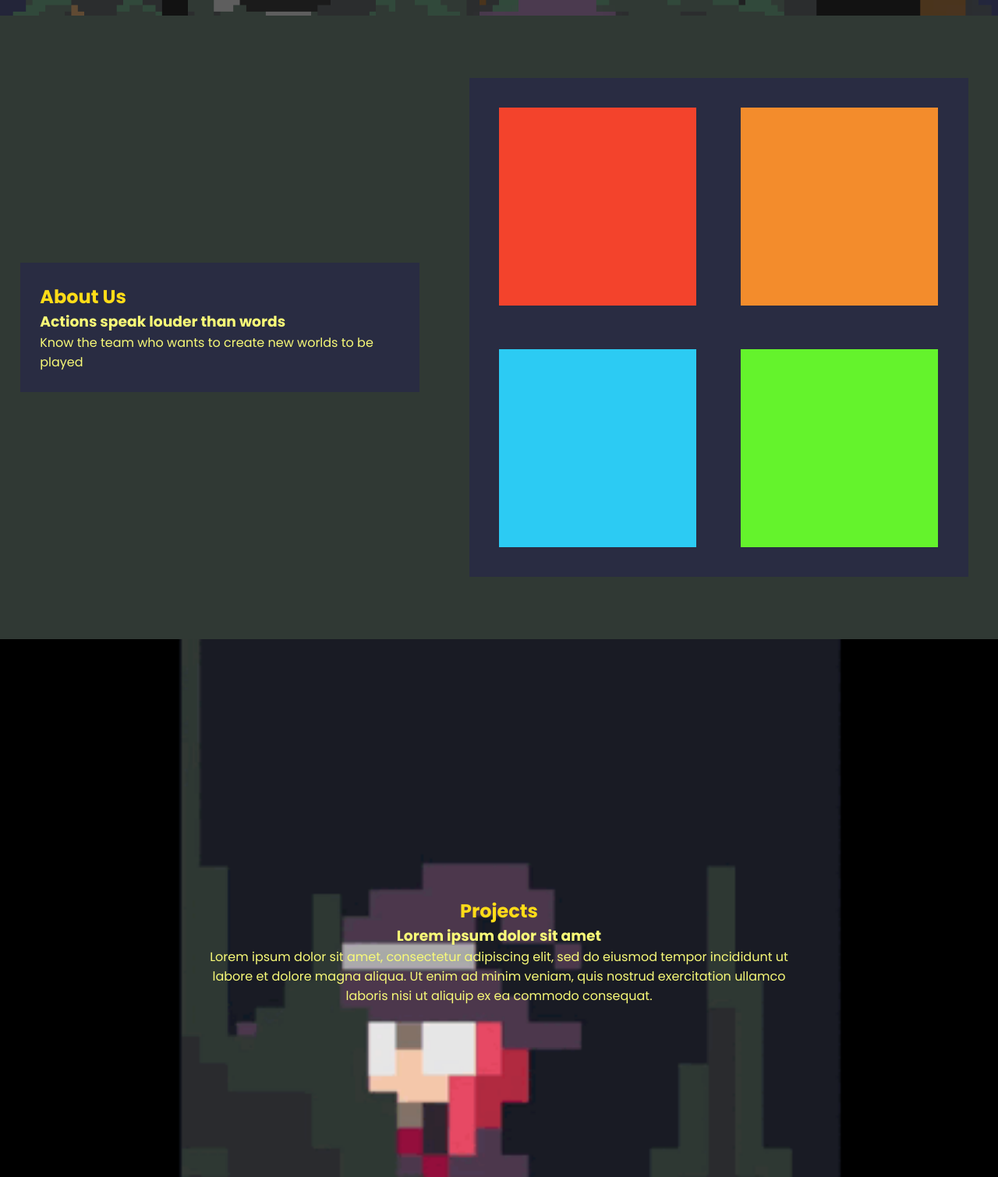
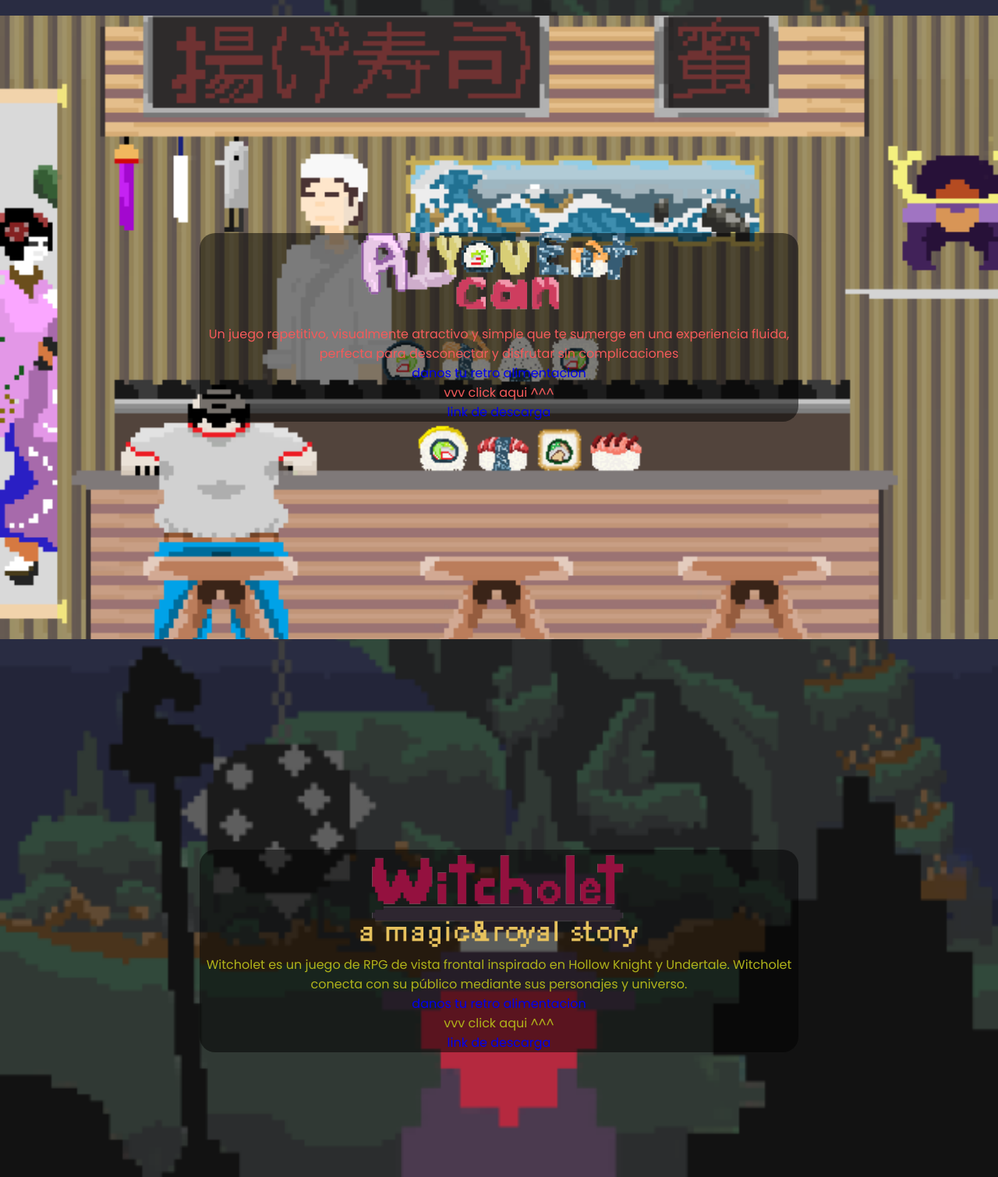
Before and after one commit to TelloEngineer/Round-Robin-Page.github.io, a plain HTML site: page index.html in a window 1280 px wide. Shown: the part 780-2290 px from the top of the page at 78% size. Drawn offline with nearby package versions, Linux system fonts and the light colour scheme; a script that the page names is missing.

Commit message:
page last

```diff
--- a/index.html
+++ b/index.html
@@ -14,7 +14,7 @@
 
 <body>
     <header class="header">
-        <a href="#Overview" class="logo"><img src="images/logo.png" alt="Round Robin Studios Logo"></a>
+        <a href="#Overview" class="logo"><img src="images/logos/logo.png" alt="Round Robin Studios Logo"></a>
 
         <input type="checkbox" id="check">
         <label for="check" class="icons">
@@ -27,9 +27,7 @@
         </label>
 
         <nav class="navbar">
-            <a href="#About">About Us</a>
             <a href="#Projects">Projects</a>
-            <a href="#Contact">Contact</a>
         </nav>
     </header>
     <div class="site-wrapper">
@@ -48,60 +46,38 @@
                     </div>
                 </div>
             </section>
-            <section class="about" id="About">
+            <section class="projects" id="Projects">
                 <div class="content-wrapper">
                     <div id="title">
-                        <h1>About Us</h1>
+                        <img src="images/logos/all-you-can-eat.png" alt="All You can Eat Logo" width="50%" height="50%">
                     </div>
                     <div id="content">
-                        <h3>Actions speak louder than words</h3>
-                        <p>Know the team who wants to create new worlds
-                            to be played
-                        </p>
-                    </div>
-                </div>
-                <div class="team">
-                    <div id="Artist">
-
-                    </div>
-                    <div id="Programmer">
-
-                    </div>
-                    <div id="Musician">
-
-                    </div>
-                    <div id="Web-Programmer">
-
+                        <p>Un juego repetitivo, visualmente atractivo y simple que te sumerge
+                            en una experiencia fluida, perfecta para desconectar y disfrutar
+                            sin complicaciones</p>
+                        <p><a
+                                href="https://docs.google.com/forms/d/e/1FAIpQLSdScuBsAlIKYMncpW0JGG6iAUEwyooodxkfoTF_vh0U0dZrUQ/viewform?pli=1">danos
+                                tu retro alimentacion</a></p>
+                        <p>vvv click aqui ^^^</p><p><a href="https://drive.google.com/file/d/1Zn5YoRfgyqKICi_Yejc5vyAV5nVwvDw_/view">link de
+                                descarga</a></p>
                     </div>
                 </div>
             </section>
-            <section class="projects" id="Projects">
+            <section class="project-witch" id="Project-Witch">
                 <div class="content-wrapper">
                     <div id="title">
-                        <h1>Projects</h1>
+                        <img src="images/logos/witcholet.png" alt="witcholet Logo" width="50%" height="90%">
                     </div>
                     <div id="content">
-                        <h3>Lorem ipsum dolor sit amet</h3>
-                        <p>Lorem ipsum dolor sit amet, consectetur adipiscing elit, sed do eiusmod tempor incididunt ut
-                            labore et dolore magna aliqua. Ut enim ad minim veniam, quis nostrud exercitation ullamco
-                            laboris nisi ut aliquip ex ea commodo consequat.</p>
+                        <p>Witcholet es un juego de RPG
+                            de vista frontal inspirado en Hollow Knight y Undertale.
+                            Witcholet conecta con su público mediante sus personajes y universo.</p>
+                        <p><a href="https://forms.gle/Uh9itzMgdYav2H238">danos tu retro alimentacion</a></p>
+                        <p>vvv click aqui ^^^</p><p><a href="https://drive.google.com/file/d/1SVVsVlEKsX7Ib4esFa5_5_wJrcXgjXoS/view?usp=sharing">link
+                                de descarga</a></p>
                     </div>
                 </div>
             </section>
-            <section class="contact" id="Contact">
-                <div class="content-wrapper">
-                    <div id="title">
-                        <h1>Contact</h1>
-                    </div>
-                    <div id="content">
-                        <h3>Lorem ipsum dolor sit amet</h3>
-                        <p>Lorem ipsum dolor sit amet, consectetur adipiscing elit, sed do eiusmod tempor incididunt ut
-                            labore et dolore magna aliqua. Ut enim ad minim veniam, quis nostrud exercitation ullamco
-                            laboris nisi ut aliquip ex ea commodo consequat.</p>
-                    </div>
-                </div>
-            </section>
-
         </main>
         <footer class="info">
             <p>es un footers</p>
--- a/main.css
+++ b/main.css
@@ -102,7 +102,7 @@
     }
 
     #check:checked~.navbar {
-        height: 10.7rem;
+        height: 3.7rem;
     }
 
     .navbar a {
@@ -152,7 +152,7 @@
 
 section.overview {
     /* content-section */
-    background: url(images/background.png) no-repeat;
+    background: url(images/overview.png) no-repeat;
     display: flex;
 
     background-color: #423f0d;
@@ -199,12 +199,14 @@
 }
 
 
-/* --- About Section --- */
-section.about {
+
+/* --- Projects Section --- */
+section.projects {
     /* content-section */
     display: flex;
 
-    background-color: #303934;
+
+    background:  url("images/sushi.png");
     /* Used if the image is unavailable */
     height: 100vh;
     /* You must set a specified height */
@@ -217,97 +219,37 @@
 }
 
 
-section.about div.image {
-    float: right;
-    display: block;
-    width: 40%;
+
+section.projects .content-wrapper {
+    height: max-content;
+    float: center;
+    width: 60%;
     margin: auto;
+    background: rgba(0, 0, 0, 0.5);
+    border-radius: 20px 20px;
 }
 
-section.about div.image img {
-    width: 100%;
-    height: auto;
-    align-self: center;
+section.projects .content-wrapper #title {
+    color: #770909;
+    text-align: center;
 }
 
-section.about .content-wrapper {
-    height: max-content;
-    float: left;
-    width: 40%;
-    padding: 2%;
-    margin-left: 2%;
-    margin-top: auto;
-    margin-bottom: auto;
-    background: #292c42;
+section.projects .content-wrapper #content {
+    color: #f55a5a;
+    text-align: center;
 }
 
-section.about .content-wrapper #title {
-    color: #ffdc18;
-    text-align: left;
+section.projects .content-wrapper a:visited {
+    color: #81d83a;
 }
 
-section.about .content-wrapper #content {
-    color: #f8fa78;
-    text-align: left;
-}
-
-
-section.about .team{
-    height: 80%;
-    float: right;
-    width: 50%;
-    padding: 3%;
-    margin-left: 5%;
-    margin-top: auto;
-    margin-bottom: auto;
-    background: #292c42;
-}
-
-section.about .team #Artist{
-    height: 45%;
-    width: 45%;
-    padding: 3%;
-    margin-top: auto;
-    margin-bottom: 10%;
-    float: left;
-    background: rgb(243, 67, 44);
-}
-
-section.about .team #Programmer{
-    height: 45%;
-    width: 45%;
-    padding: 3%;
-    margin-top: auto;
-    margin-bottom: 10%;
-    float: right;
-    background: rgb(243, 140, 44);
-}
-section.about .team #Musician{
-    height: 45%;
-    width: 45%;
-    padding: 3%;
-    margin-top: auto;
-    margin-bottom: auto;
-    float: left;
-    background: rgb(44, 203, 243);
-}
-section.about .team #Web-Programmer{
-    height: 45%;
-    width: 45%;
-    padding: 3%;
-    margin-top: auto;
-    margin-bottom: auto;
-    float: right;
-    background: rgb(100, 243, 44);
-}
-
-/* --- Projects Section --- */
-section.projects {
+/* -- project-witch */
+section.project-witch {
     /* content-section */
     display: flex;
 
 
-    background: url("images/brujita_1.gif");
+    background: url("images/projects.png");
     /* Used if the image is unavailable */
     height: 100vh;
     /* You must set a specified height */
@@ -320,82 +262,22 @@
 }
 
 
-section.projects div.image {
-    float: right;
-    display: block;
-    width: 40%;
+section.project-witch .content-wrapper {
+    height: max-content;
+    float: center;
+    width: 60%;
+    background: rgba(0, 0, 0, 0.5);
+    border-radius: 20px 20px;
     margin: auto;
 }
 
-section.projects div.image img {
-    width: 100%;
-    height: auto;
-    align-self: center;
-}
-
-section.projects .content-wrapper {
-    height: max-content;
-    float: center;
-    width: 60%;
-    margin: auto;
-}
-
-section.projects .content-wrapper #title {
+section.project-witch .content-wrapper #title {
     color: #ffdc18;
     text-align: center;
 }
 
-section.projects .content-wrapper #content {
-    color: #f8fa78;
-    text-align: center;
-}
-
-/* --- Contact Section --- */
-section.contact {
-    /* content-section */
-    display: flex;
-
-    background: #2b2d2e;
-
-    /* Used if the image is unavailable */
-    height: 100vh;
-    /* You must set a specified height */
-    background-position: center;
-    /* Center the image */
-    background-repeat: no-repeat;
-    /* Do not repeat the image */
-    background-size: cover;
-    /* Resize the background image to cover the entire container */
-}
-
-
-section.contact div.image {
-    float: right;
-    display: block;
-    width: 40%;
-    margin: auto;
-}
-
-section.contact div.image img {
-    width: 100%;
-    height: auto;
-    align-self: center;
-}
-
-section.contact .content-wrapper {
-    height: max-content;
-    float: center;
-    width: 60%;
-    margin: auto;
-}
-
-section.contact .content-wrapper #title {
-    color: #E67E22;
-    text-align: center;
-}
-
-section.contact .content-wrapper #content {
-    color: #E59866;
+section.project-witch .content-wrapper #content {
+    color: #b0b31a;
     text-align: center;
 }
 
@@ -406,3 +288,15 @@
     height: 2.5rem;
     background: #423f0d;
 }
+
+/* --- Global --- */
+a{
+    outline: none;
+    text-decoration: none;
+    padding: 2px 1px 0;
+}
+
+
+a:visited {
+color: #437a16;
+}
```
Also changed, not shown: images/a.jpg (deleted), images/brujita_1.gif (deleted), images/logos/all-you-can-eat.png (added), images/logos/logo.png (renamed from images/logo.png), images/logos/witcholet.png (added), images/mario.gif (deleted), images/overview.png (added), images/projects.png (added), images/sushi.png (added).
